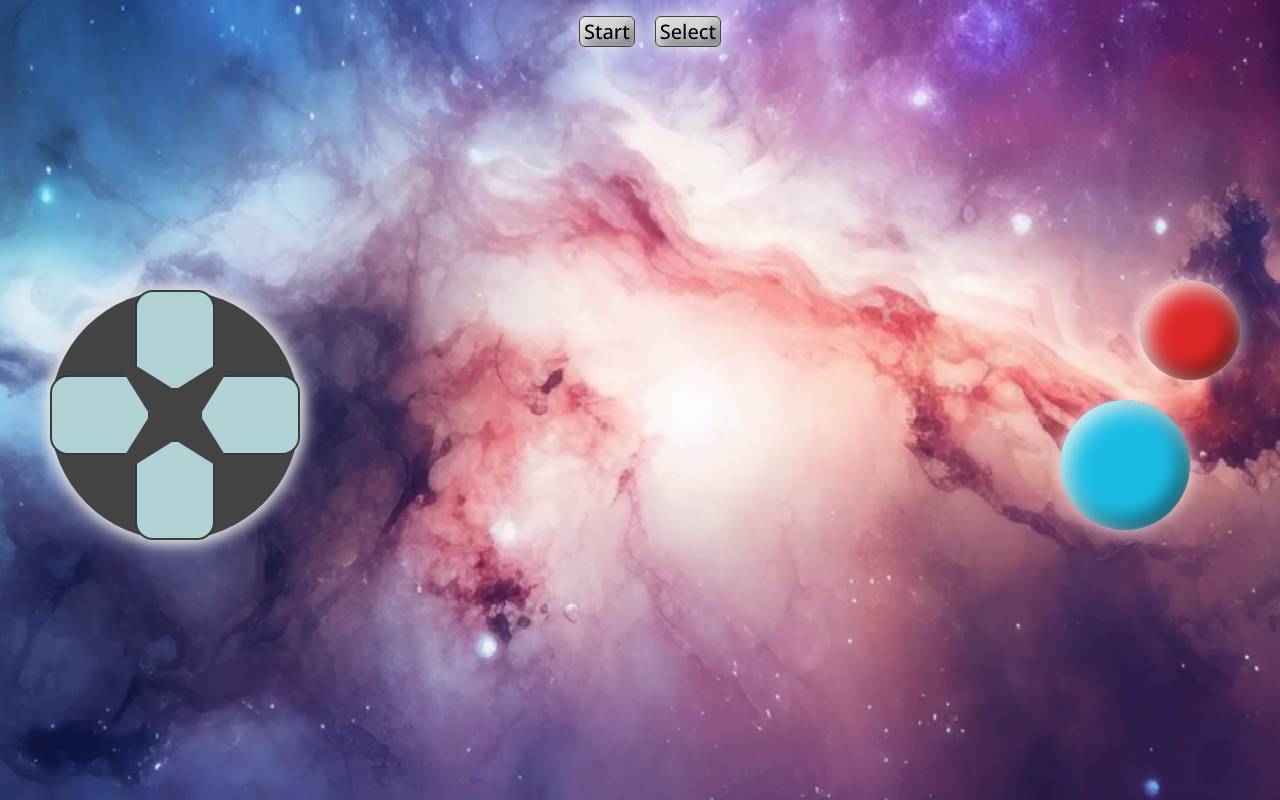
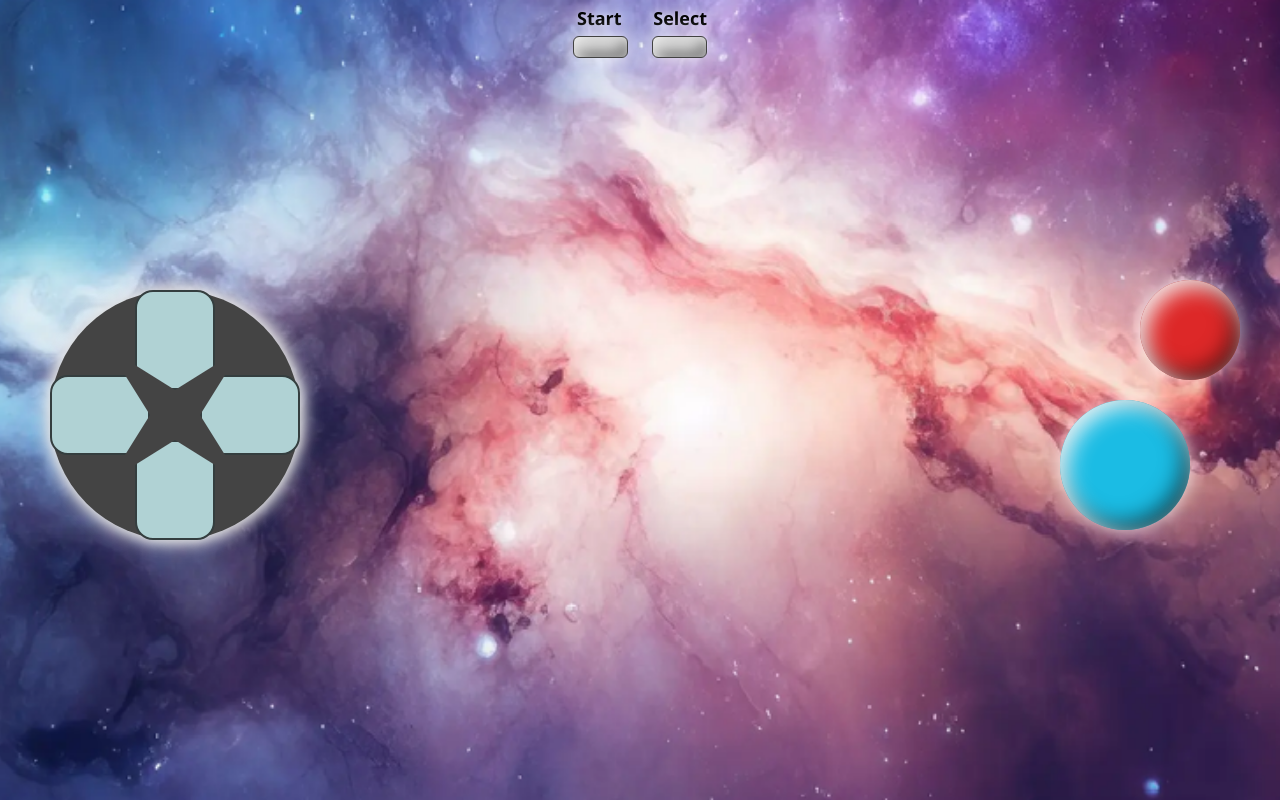
Before and after one commit to Marcel-Lukas/Multiplayer-Pong-Game-for-TV-Firebase-Practice, a plain HTML site: page player1.html in a window 1280 px wide. Drawn offline with Linux system fonts and the light colour scheme.

Commit message:
controller

```diff
--- a/player1.html
+++ b/player1.html
@@ -22,8 +22,16 @@
   <body id="rotate-container">
 
     <nav>
-      <div id="start" onclick="startBtn()" class="small-btn">Start</div>
-      <div id="select" onclick="selectBtn()" class="small-btn">Select</div>
+      <div>
+        <div class="nav-head">
+          <span>Start</span>
+          <span>Select</span>
+        </div>
+        <div class="nav-btn">
+          <div id="start" onclick="startBtn()" class="small-btn"></div>
+          <div id="select" onclick="selectBtn()" class="small-btn"></div>
+        </div>
+      </div>
     </nav>
 
     <div class="cross-con">
--- a/src/css/controller.css
+++ b/src/css/controller.css
@@ -25,6 +25,7 @@
   font-display: swap;
 }
 
+
 * {
   box-sizing: border-box;
   scroll-behavior: smooth;
@@ -42,12 +43,12 @@ body {
   display: flex;
   justify-content: space-between;
   align-items: center;
-  font-family: "OpenSans";
   background-image: url("../img/back.png");
   background-repeat: no-repeat;
   background-size: cover;
   background-position: center;
 }
+
 
 
 
@@ -58,15 +59,40 @@ nav {
   width: 100%;
   display: flex;
   justify-content: center;
-  margin-top: 16px;
+  margin-top: 6px;
+  font-family: "OpenSans";
+}
+
+.nav-head {
+  display: flex;
+  justify-content: space-between;
+  margin-bottom: 6px;
+}
+
+.nav-head span {
+  margin: 0px 12px;
+  font-size: 18px;
+  font-weight: bold;
+  text-shadow: 0px 0px 10px rgb(255, 255, 255);
+}
+
+span:hover {
+  cursor: default;
+}
+
+.nav-head span:nth-child(1){
+  padding-left: 4px;
+}
+
+.nav-btn {
+  display: inline-flex;
+  justify-content: space-between;
 }
 
 .small-btn {
-  font-size: 20px;
-  font-weight: 500;
-  color: rgb(0, 0, 0);
-  padding: 1px 4px;
-  margin-left: 20px;
+  height: 22px;
+  width: 55px;
+  margin: 0px 12px;
   background-color: rgb(212, 212, 212);
   border-radius: 6px;
   border: solid 1px rgb(66, 66, 66);
--- a/src/css/style.css
+++ b/src/css/style.css
@@ -1,3 +1,31 @@
+/* OpenSans Regular */
+@font-face {
+  font-family: 'OpenSans';
+  src: url('../fonts/openSans-Regular.ttf') format('truetype');
+  font-weight: 400;
+  font-style: normal;
+  font-display: swap;
+}
+
+/* OpenSans Medium */
+@font-face {
+  font-family: 'OpenSans';
+  src: url('../fonts/openSans-Medium.ttf') format('truetype');
+  font-weight: 500;
+  font-style: normal;
+  font-display: swap;
+}
+
+/* OpenSans Bold */
+@font-face {
+  font-family: 'OpenSans';
+  src: url('../fonts/openSans-Bold.ttf') format('truetype');
+  font-weight: 700;
+  font-style: normal;
+  font-display: swap;
+}
+
+
 * {
   margin: 0;
   padding: 0;
@@ -15,9 +43,39 @@ body {
 main {
   display: flex;
   justify-content: center;
-  padding-top: 100px;
+  padding: 48px;
+  height: 100vh;
+  width: 100vw;
 }
 
 canvas {
   border: solid 6px white;
 }
+
+.box {
+  display: flex;
+  flex-direction: column;
+  align-items: center;
+  height: 265px;
+  border-radius: 8px;
+  background-color: rgb(207, 207, 207);
+  box-shadow: 4px 4px 8px rgba(0, 0, 0, 0.4) inset,
+	-4px -4px 8px rgba(0, 0, 0, 0.4) inset,
+  0px 0px 12px rgba(207, 207, 207, 0.9);
+  margin-left: 6px;
+  margin-right: 6px;
+}
+
+
+.qrCode {
+  height: 200px;
+  margin: 20px;
+}
+
+span {
+  font-size: 30px;
+  font-weight: bold;
+  font-family: "OpenSans";
+  margin-bottom: -14px;
+  margin-top: 4px;
+}
--- a/src/js/game.js
+++ b/src/js/game.js
@@ -1,9 +1,9 @@
-const CANVAS_WIDTH = 1200;
-const CANVAS_HEIGHT = 800;
+const CANVAS_WIDTH = 980;
+const CANVAS_HEIGHT = 600;
 const PADDLE_WIDTH = 12;
 const PADDLE_HEIGHT = 100;
 const BALL_SIZE = 30;
-const MAX_SPEED = 15;
+const MAX_SPEED = 10;
 const FETCH_INTERVAL = 44; // Fetch data interval in ms
 
 let canvas = document.getElementById('gameCanvas');
```
Also changed, not shown: index.html (+15 -1 lines), player2.html (+10 -2 lines), src/img/qr-player1.jpg (added), src/img/qr-player2.jpg (added).
